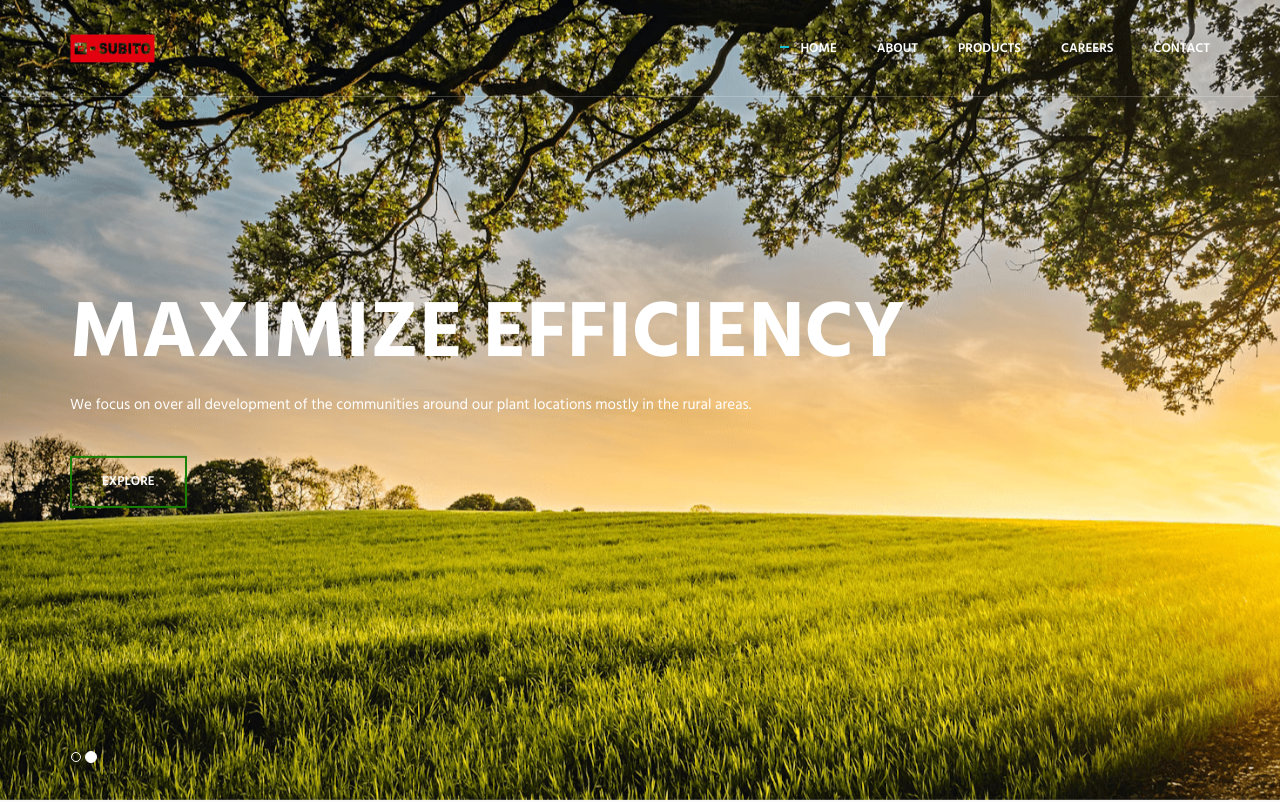
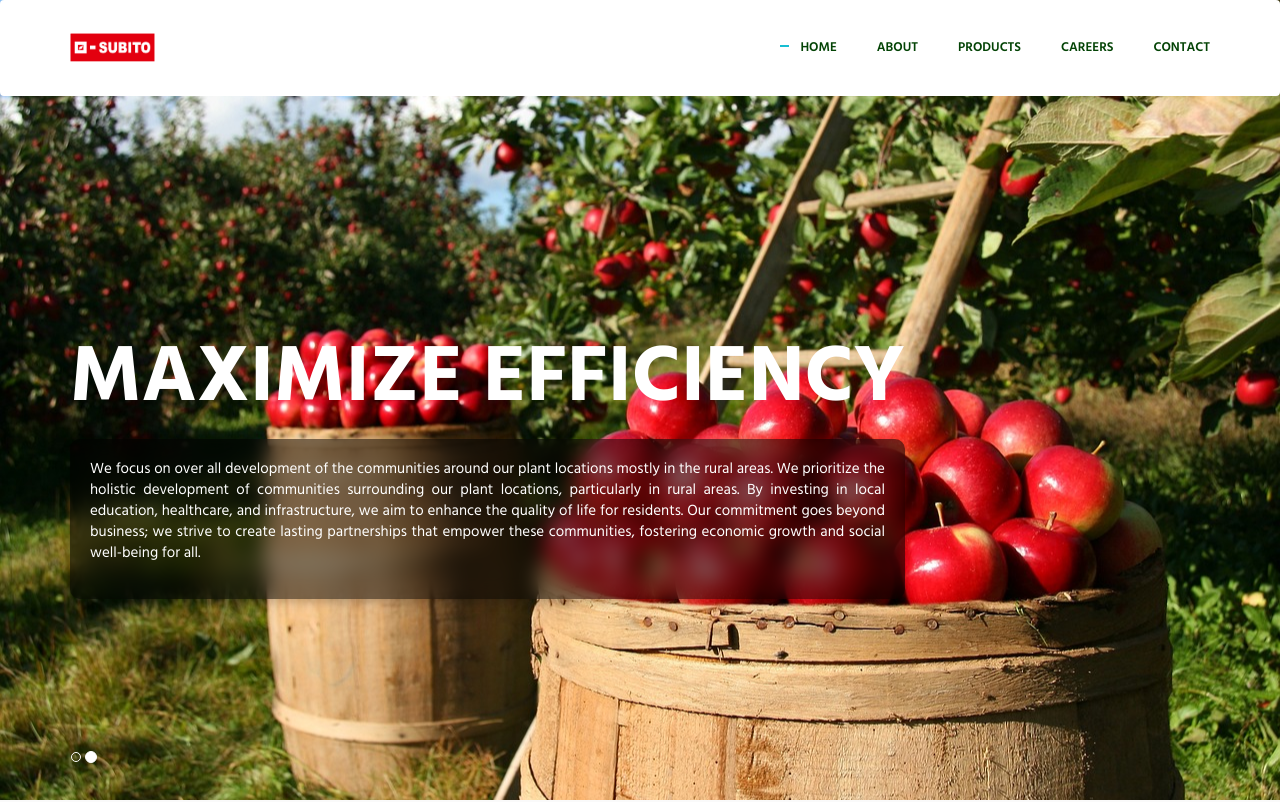
Before and after one commit to SujeethGowda/subitoag_uat, a plain HTML site: page index.html in a window 1280 px wide. Shown: the top 802 px of the page. Drawn offline with Linux system fonts and the light colour scheme.

Commit message:
changed the home screen ui

```diff
--- a/css/main.css
+++ b/css/main.css
@@ -11,3 +11,40 @@
     backdrop-filter: blur(1px); /* Adjust the blur radius as needed */
     background: rgba(222, 219, 219, 0.3); /* Optional: Add a semi-transparent background */
   }
+
+  .navbar {
+    background-color: #ffffff; /* Change navbar color to white */
+    border: none;
+  }
+
+  /* Dropdown style */
+  .navbar-nav .dropdown-menu {
+    background-color: #ffffff; /* Dropdown background color */
+    border: none;
+    box-shadow: 0 8px 16px rgba(0, 0, 0, 0.2);
+  }
+
+  .navbar-nav .dropdown-item {
+    color: #333; /* Dropdown item color */
+  }
+
+  .navbar-nav .dropdown-item:hover {
+    background-color: #f8f9fa; /* Dropdown item hover color */
+  }
+
+  .text-container {
+ /* width: 70%; Set a fixed width for consistency */
+  margin: 0 auto; /* Center the div horizontally */
+  padding: 20px; /* Add some padding for spacing */
+  background-color: rgba(0, 0, 0, 0.5); /* Semi-transparent background */
+  border-radius: 10px; /* Optional: Add rounded corners */
+  backdrop-filter: blur(10px); /* Apply the blur effect */
+  box-shadow: 0 4px 10px rgba(0, 0, 0, 0.2); /* Optional: Add shadow for depth */
+  position: absolute; /* Set positioning to absolute */
+  left: 0; /* Align to the left end of the screen */
+  }
+
+  .text-container p {
+    color: #ffffff;
+    text-align: justify; /* Justify text alignment */
+  }
--- a/index.html
+++ b/index.html
@@ -38,11 +38,10 @@
 
     <!-- THEME STYLES -->
     <link href="css/layout.min.css" rel="stylesheet" type="text/css" />
-    <link rel="stylesheet" href="css/main.css" type="text/css">
+    <link rel="stylesheet" href="css/main.css" type="text/css" />
     <!-- Favicon -->
     <link rel="shortcut icon" href="favicon.ico" />
     <link rel="icon" type="image/png" href="/img/logo_new.png" />
-
   </head>
   <!-- END HEAD -->
 
@@ -94,32 +93,42 @@
                   <a
                     class="nav-item-child nav-item-hover active"
                     href="index.html"
+                    style="color: #034305"
                     >Home</a
                   >
                 </li>
                 <!-- <li class="nav-item"><a class="nav-item-child nav-item-hover" href="pricing.html">Pricing</a></li> -->
                 <li class="nav-item">
-                  <a class="nav-item-child nav-item-hover" href="about.html"
+                  <a
+                    class="nav-item-child nav-item-hover"
+                    href="about.html"
+                    style="color: #034305"
                     >About</a
                   >
                 </li>
                 <li class="nav-item">
                   <a class="nav-item-child nav-item-hover" href="products.html"
+                  style="color: #034305"
                     >Products</a
                   >
                 </li>
                 <!-- <li class="nav-item"><a class="nav-item-child nav-item-hover" href="faq.html">FAQ</a></li> -->
                 <li class="nav-item">
-                  <a class="nav-item-child nav-item-hover" href="career.html"
+                  <a
+                    class="nav-item-child nav-item-hover"
+                    href="career.html"
+                    style="color: #034305"
                     >Careers</a
                   >
                 </li>
                 <li class="nav-item">
-                  <a class="nav-item-child nav-item-hover" href="contact.html"
+                  <a
+                    class="nav-item-child nav-item-hover"
+                    href="contact.html"
+                    style="color: #034305"
                     >Contact</a
                   >
                 </li>
-
               </ul>
             </div>
           </div>
@@ -160,40 +169,72 @@
           <div class="container">
             <div class="carousel-centered">
               <div class="margin-b-40">
-                <h1 class="carousel-title" style="color: #ffffff;"                >New leader in agriculture</h1>
-                <p style="color: #ffffff;">
-                  Gone are those days when we used to be the pioneers in Crop Protection, Crop Nutrition,
-Join the Agricultural Revolution! Bio and Integrated Pest Management</p>
+                <br />
+                <br />
+                <h1 class="carousel-title" style="color: #ffffff">
+                  New leader in agriculture
+                </h1>
+
+                <div class="text-container">
+                  <p style="color: #ffffff">
+                    Gone are those days when we used to be the pioneers in Crop
+                    Protection, Crop Nutrition, Join the Agricultural
+                    Revolution! Bio and Integrated Pest Management. The era when
+                    we were at the forefront of agricultural innovation,
+                    especially in the fields of crop protection and nutrition,
+                    has transformed. Now is the time to embrace the agricultural
+                    revolution by adopting advanced techniques such as
+                    Integrated Pest Management (IPM) and bio-based solutions.
+                    These methods not only enhance crop yields and ensure
+                    sustainable farming practices but also help in reducing the
+                    environmental impact of traditional agricultural practices.
+                    By joining this movement, we can cultivate a healthier
+                    future for both our crops and our planet.
+                  </p>
                 </div>
-              <a
+              </div>
+              <!-- <a
                 href="#"
-                class="btn-theme btn-theme-sm btn-white-brd text-uppercase" style="color: #fffefe; border: 2px solid #178204; "
+                class="btn-theme btn-theme-sm btn-white-brd text-uppercase"
+                style="color: #fffefe; border: 2px solid #178204"
                 >Explore</a
-              >
+              > -->
             </div>
           </div>
         </div>
         <div class="item">
           <img
             class="img-responsive"
-            src="img/1920x1080/002.png"
+            src="img/1920x1080/image3.jpg"
             alt="Slider Image"
           />
           <!-- <div class="blur-overlay"></div> -->
           <div class="container">
             <div class="carousel-centered">
               <div class="margin-b-40">
-                <h2 class="carousel-title" style="color:#ffffff; ">Maximize Efficiency</h2>
-                <p style="color: #ffffff; ">
-                  We focus on over all development of the communities around our
-                  plant locations mostly in the rural areas.
+                <h2 class="carousel-title" style="color: #ffffff">
+                  Maximize Efficiency
+                </h2>
+                <div class="text-container">
+                  <p style="color: #ffffff">
+                    We focus on over all development of the communities around
+                    our plant locations mostly in the rural areas. We prioritize
+                    the holistic development of communities surrounding our
+                    plant locations, particularly in rural areas. By investing
+                    in local education, healthcare, and infrastructure, we aim
+                    to enhance the quality of life for residents. Our commitment
+                    goes beyond business; we strive to create lasting
+                    partnerships that empower these communities, fostering
+                    economic growth and social well-being for all.
                   </p>
                 </div>
-              <a
+              </div>
+              <!-- <a
                 href="#"
-                class="btn-theme btn-theme-sm btn-white-brd text-uppercase" style="color: #ffffff; border: 2px solid #178204;"
+                class="btn-theme btn-theme-sm btn-white-brd text-uppercase"
+                style="color: #ffffff; border: 2px solid #178204"
                 >Explore</a
-              >
+              > -->
             </div>
           </div>
         </div>
@@ -222,8 +263,8 @@ Join the Agricultural Revolution! Bio and Integrated Pest Management</p>
                   />
                 </div>
                 <div class="service-info" style="height: 160px">
-                  <h3 style="color: #034305;">CROP PROTECTION</h3>
-                  <p class="margin-b-5" style="color: #000000;">
+                  <h3 style="color: #034305">CROP PROTECTION</h3>
+                  <p class="margin-b-5" style="color: #000000">
                     Crop protection combines strategies, tools, and products
                     that protect against various pests.
                   </p>
@@ -242,7 +283,7 @@ Join the Agricultural Revolution! Bio and Integrated Pest Management</p>
               data-wow-duration=".3"
               data-wow-delay=".2s"
             >
-              <div class="service" >
+              <div class="service">
                 <div class="service-element">
                   <img
                     src="img/types/Biological.jpg"
@@ -252,12 +293,15 @@ Join the Agricultural Revolution! Bio and Integrated Pest Management</p>
                   />
                 </div>
                 <div class="service-info" style="height: 160px">
-                  <h3 style="color: #034305;">BIOLOGICAL</h3>
-                  <p class="margin-b-5" style="color: #000000;">
-                    Biological crop protection, also called biological pest control, is the control of pests and diseases in the crop through the introduction of natural microbes and metabolites of the biological plant protection products.
+                  <h3 style="color: #034305">BIOLOGICAL</h3>
+                  <p class="margin-b-5" style="color: #000000">
+                    Biological crop protection, also called biological pest
+                    control, is the control of pests and diseases in the crop
+                    through the introduction of natural microbes and metabolites
+                    of the biological plant protection products.
                   </p>
                 </div>
-                <div >
+                <div>
                   <a href="biological.html" class="btn btn-primary"
                     >View Products</a
                   >
@@ -265,7 +309,6 @@ Join the Agricultural Revolution! Bio and Integrated Pest Management</p>
               </div>
             </div>
           </div>
-
         </div>
         <!--// end row -->
         <div class="row row-space-1">
@@ -275,7 +318,7 @@ Join the Agricultural Revolution! Bio and Integrated Pest Management</p>
               data-wow-duration=".3"
               data-wow-delay=".4s"
             >
-              <div class="service" >
+              <div class="service">
                 <div class="service-element">
                   <img
                     src="img/types/pgr1.jpg"
@@ -285,8 +328,8 @@ Join the Agricultural Revolution! Bio and Integrated Pest Management</p>
                   />
                 </div>
                 <div class="service-info" style="height: 160px">
-                  <h3 style="color: #034305;">PLANT GROWTH REGULATORS</h3>
-                  <p class="margin-b-5" style="color: #000000;">
+                  <h3 style="color: #034305">PLANT GROWTH REGULATORS</h3>
+                  <p class="margin-b-5" style="color: #000000">
                     Plant growth regulators are the chemical substances which
                     govern all the factors of development and growth within
                     plants. Some other names used to refer to it are
@@ -307,7 +350,7 @@ Join the Agricultural Revolution! Bio and Integrated Pest Management</p>
               data-wow-duration=".3"
               data-wow-delay=".1s"
             >
-              <div class="service" >
+              <div class="service">
                 <div class="service-element">
                   <img
                     src="img/types/pn.png"
@@ -317,8 +360,8 @@ Join the Agricultural Revolution! Bio and Integrated Pest Management</p>
                   />
                 </div>
                 <div class="service-info" style="height: 160px">
-                  <h3 style="color: #034305;">CROP NUTRITION</h3>
-                  <p class="margin-b-5" style="color: #000000;">
+                  <h3 style="color: #034305">CROP NUTRITION</h3>
+                  <p class="margin-b-5" style="color: #000000">
                     Nitrogen, phosphorus, and potassium (macronutrient) are most
                     important nutrients for plant growth and development.
                     Nitrogen is a major component of proteins and is therefore
@@ -327,7 +370,7 @@ Join the Agricultural Revolution! Bio and Integrated Pest Management</p>
                     and NADPH.
                   </p>
                 </div>
-                <div >
+                <div>
                   <a href="cropnutrition.html" class="btn btn-primary"
                     >View Products</a
                   >
@@ -346,12 +389,12 @@ Join the Agricultural Revolution! Bio and Integrated Pest Management</p>
     <div class="content-lg container">
       <!-- <div class="row margin-b-40"> -->
       <!-- <div class="col-sm-6"> -->
-          <h2 style="color: #034305;">Latest Products</h2>
-          <p style="color: #000000;">
+      <h2 style="color: #034305">Latest Products</h2>
+      <p style="color: #000000">
         Phytohormones are organic compounds which are either synthesized in
-            laboratories or produced naturally within the plants. They
-            profoundly control and modify the physiological processes like the
-            growth, development, and movement of plants.
+        laboratories or produced naturally within the plants. They profoundly
+        control and modify the physiological processes like the growth,
+        development, and movement of plants.
       </p>
       <!-- </div> -->
       <!-- </div> -->
@@ -439,7 +482,7 @@ Join the Agricultural Revolution! Bio and Integrated Pest Management</p>
     <div class="content-lg container">
       <div class="row">
         <div class="col-sm-9">
-          <h2 style="color: #034305;">Customer Reviews</h2>
+          <h2 style="color: #034305">Customer Reviews</h2>
 
           <!-- Swiper Testimonials -->
           <div class="swiper-slider swiper-testimonials">
@@ -447,7 +490,7 @@ Join the Agricultural Revolution! Bio and Integrated Pest Management</p>
             <div class="swiper-wrapper">
               <div class="swiper-slide">
                 <blockquote class="blockquote">
-                  <div class="margin-b-20" style="color: #000000;">
+                  <div class="margin-b-20" style="color: #000000">
                     I've been a farmer for over two decades, and I've tried
                     countless pesticide products to protect my crops. However,
                     since I started using SUBITO, I've seen a remarkable
@@ -455,7 +498,7 @@ Join the Agricultural Revolution! Bio and Integrated Pest Management</p>
                     does it effectively control pests, but it also does so
                     without harming the environment.
                   </div>
-                  <div class="margin-b-20" style="color: #000000;">
+                  <div class="margin-b-20" style="color: #000000">
                     I appreciate how it's gentle on beneficial insects and
                     doesn't leave harmful residues on my produce. With SUBITO, I
                     can confidently say that I've found the perfect balance
@@ -469,14 +512,14 @@ Join the Agricultural Revolution! Bio and Integrated Pest Management</p>
               </div>
               <div class="swiper-slide">
                 <blockquote class="blockquote">
-                  <div class="margin-b-20" style="color: #000000;">
+                  <div class="margin-b-20" style="color: #000000">
                     As a professional agronomist, I've had the opportunity to
                     evaluate numerous pesticide products in the market, and
                     SUBITO stands out as a true innovation. Its unique
                     formulation not only offers exceptional pest control but
                     also minimizes the risk of resistance development.
                   </div>
-                  <div class="margin-b-20" style="color: #000000;">
+                  <div class="margin-b-20" style="color: #000000">
                     I've seen firsthand how it effectively targets a wide range
                     of pests, including those that have become increasingly
                     problematic in recent years. What's even more impressive is
@@ -537,24 +580,37 @@ Join the Agricultural Revolution! Bio and Integrated Pest Management</p>
               <!-- List -->
               <ul class="list-unstyled footer-list">
                 <li class="footer-list-item">
-                  <a class="footer-list-link" href="https://x.com/SubitoA2022">Twitter</a>
+                  <a class="footer-list-link" href="https://x.com/SubitoA2022"
+                    >Twitter</a
+                  >
                 </li>
                 <li class="footer-list-item">
-                  <a class="footer-list-link" href="https://www.facebook.com/profile.php?id=61560692559351">Facebook</a>
+                  <a
+                    class="footer-list-link"
+                    href="https://www.facebook.com/profile.php?id=61560692559351"
+                    >Facebook</a
+                  >
                 </li>
                 <li class="footer-list-item">
-                  <a class="footer-list-link" href="https://www.instagram.com/subito_2024/?hl=en">Instagram</a>
+                  <a
+                    class="footer-list-link"
+                    href="https://www.instagram.com/subito_2024/?hl=en"
+                    >Instagram</a
+                  >
                 </li>
                 <li class="footer-list-item">
-                  <a class="footer-list-link" href="https://www.youtube.com/@SUBITOAG">YouTube</a>
+                  <a
+                    class="footer-list-link"
+                    href="https://www.youtube.com/@SUBITOAG"
+                    >YouTube</a
+                  >
                 </li>
               </ul>
               <!-- End List -->
             </div>
             <div class="col-sm-5 sm-margin-b-30">
               <h2 class="color-white">Send Us A Note</h2>
-              <form   action="https://formspree.io/f/movawaoa"
-              method="POST">
+              <form action="https://formspree.io/f/movawaoa" method="POST">
                 <input
                   name="name"
                   type="text"
```
Also changed, not shown: img/1920x1080/image2.webp (added), img/1920x1080/image3.jpg (added). Lines whose indentation alone changed are shown as unchanged.
